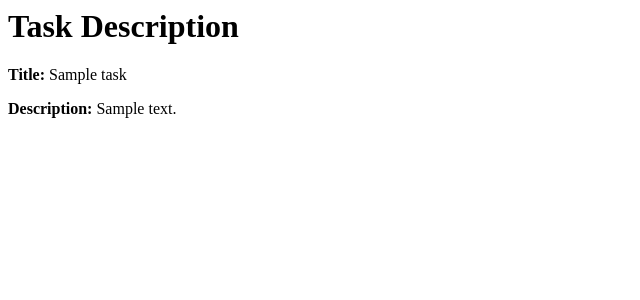
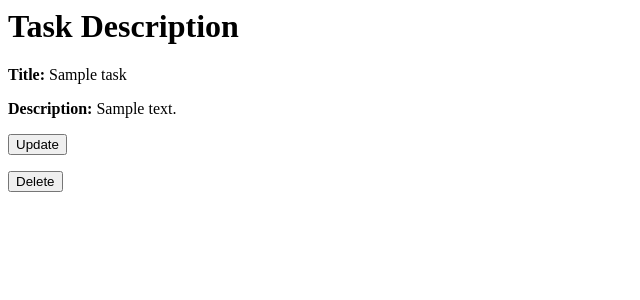
Before and after one commit to lseirina/todo-list, a Django app: page /todos/task/tasks/1 in a window 1280 px wide. Shown: the top 300 px of the page, without its empty margins (0-640 px from the left). Run offline with Django 4.2, Linux system fonts and the light colour scheme; tables that the repository leaves empty hold one stand-in row (values such as "Sample post").

Commit message:
Added modifed task_detail.html

```diff
--- a/app/task/templates/task_delete.html
+++ b/app/task/templates/task_delete.html
@@ -10,7 +10,7 @@
     <p><strong>Title</strong>{{ task.title }}</p>
     <p><strong>Description</strong>{{ task.description }}</p>
     <form method='post'>
-        {% scrf_token %}
+        {% csrf_token %}
         <button type='submit'>Delete</button>
     </form>
 </body>
--- a/app/task/templates/task_detail.html
+++ b/app/task/templates/task_detail.html
@@ -9,5 +9,12 @@
     <h1>Task Description</h1>
     <p><strong>Title: </strong>{{ task.title }}</p>
     <p><strong>Description: </strong>{{ task.description }}</p>
+    <form action="{% url 'task:task-update' pk=task.id %}" method='get'>
+        <button type=submit>Update</button>
+    </form>
+    <form action="{% url 'task:task-delete' pk=task.id %}" method='get'>
+        <button type=submit>Delete</button>
+    </form>
+
 </body>
 </html>
--- a/app/task/templates/task_update.html
+++ b/app/task/templates/task_update.html
@@ -8,7 +8,7 @@
 <body>
     <h1>Update Task</h1>
     <form method='post'>
-    {% scrf_token %}
+    {% csrf_token %}
     {{ form.as_p }}
     <button type='submit'>Update</button>
     </from>
```
Also changed, not shown: app/task/tests/test_task.py (+2 -2 lines).
